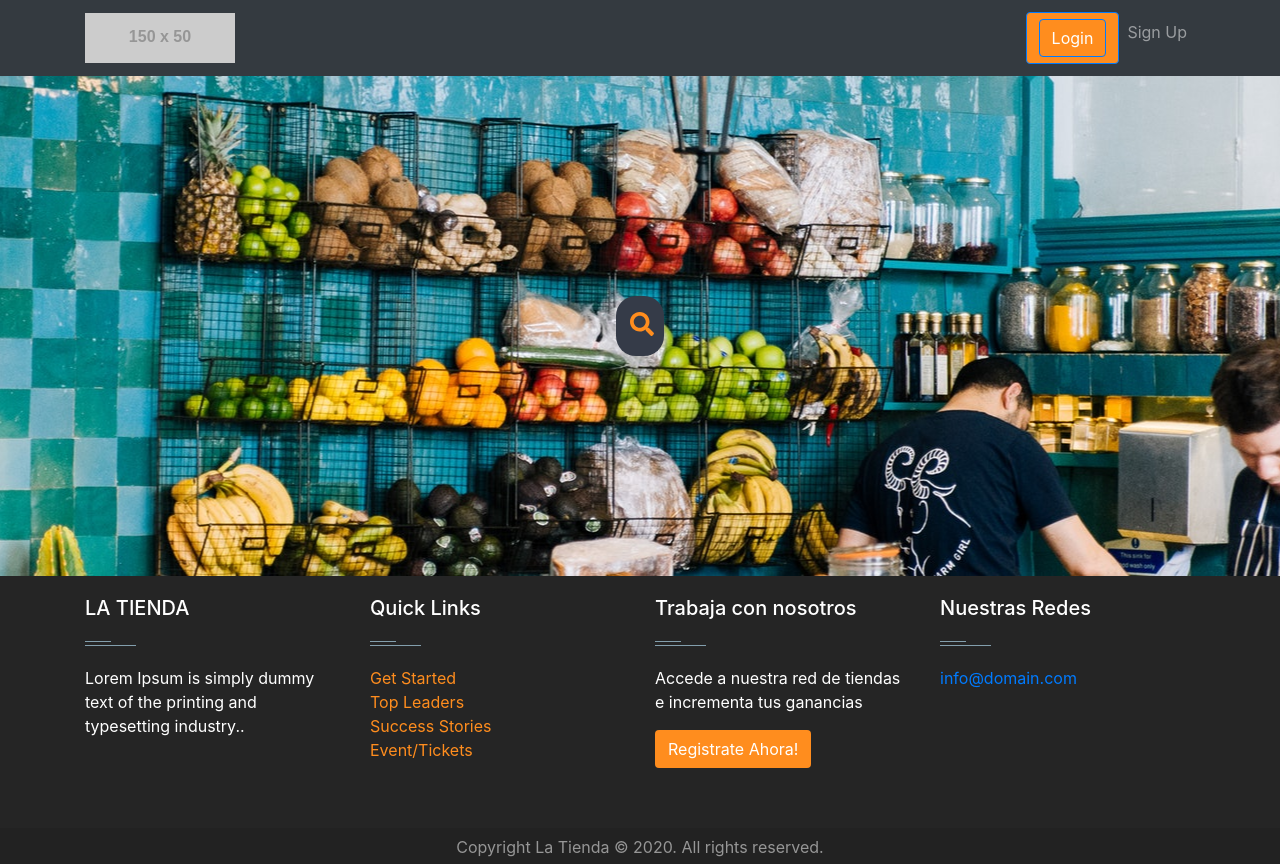
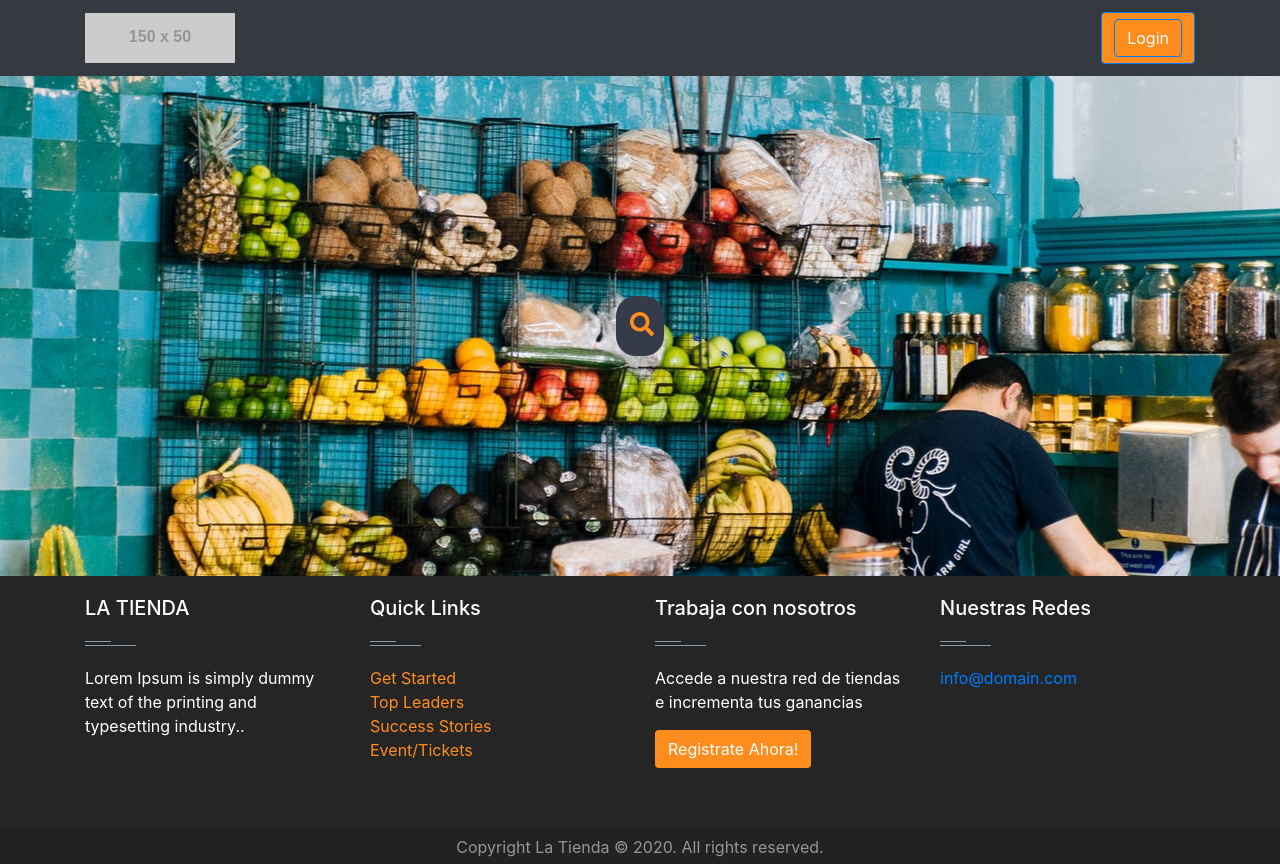
Before and after one commit to angelopez10/La-Tienda, a React (Create React App) app: page / in a window 1280 px wide. Built offline with nearby package versions, Linux system fonts and the light colour scheme.

Commit message:
no message

```diff
--- a/src/js/Components/Home_principal/NavbarHome.js
+++ b/src/js/Components/Home_principal/NavbarHome.js
@@ -39,11 +39,6 @@ export default function NavbarHome() {
                   />
                 </ButtonToolbar>
               </li>
-              <li class="nav-item">
-                <Link class="nav-link" >
-                  Sign Up
-                </Link>
-              </li>
             </ul>
           </div>
         </div>
```
